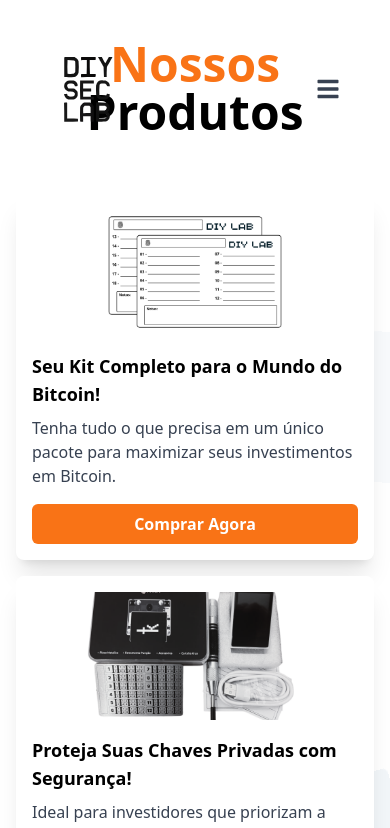
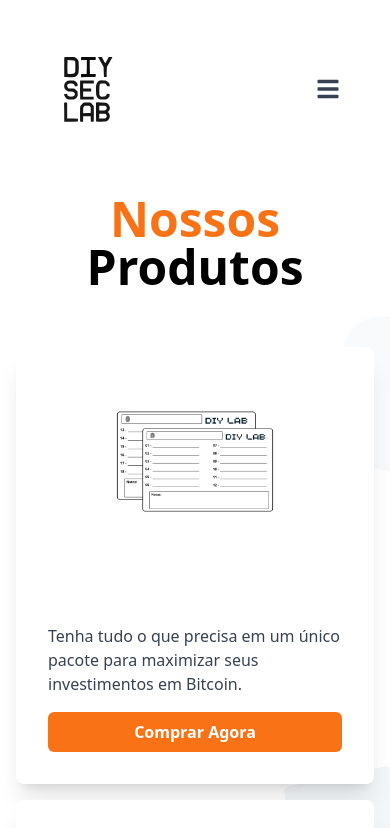
Before and after one commit to Lucasqc04/john-galt, a React (Vite) app: page /pt/produtos in a window 390 px wide. Shown: the top 828 px of the page. Built offline with nearby package versions, Linux system fonts and the light colour scheme; what tailwindcss-animated would draw is missing.

Commit message:
style(products): fixing responsiveness

```diff
--- a/src/view/components/Products/Products.tsx
+++ b/src/view/components/Products/Products.tsx
@@ -31,27 +31,27 @@ export function Products() {
   return (
     <>
       <BackgroundAnimatedProducts />
-      <div className="container mx-auto p-4 dark:bg-white-white">
-        <div className="text-center mb-14 mt-6">
+      <div className="container mx-auto p-4 dark:bg-white-white ">
+        <div className="text-center mb-14 mt-[50%] sm:mt-[10%]">
           <h1 className="text-5xl font-bold dark:text-white">
             <span className="text-orange-500">Nossos</span> Produtos
           </h1>
         </div>
-        <div className="grid grid-cols-1 sm:grid-cols-2 lg:grid-cols-3 gap-4">
+        <div className="grid grid-cols-1 sm:grid-cols-2 lg:grid-cols-3 gap-4 ">
           {products.map((product) => (
             <div
               key={product.id}
-              className="bg-white p-4 rounded-lg shadow-xl flex flex-col"
+              className="bg-white dark:bg-slate-700 p-8 rounded-lg shadow-xl flex flex-col "
             >
               <img
                 src={product.img}
                 alt={product.title}
-                className="mb-4 rounded h-32 object-cover"
+                className="mb-4 rounded h-42 object-cover"
               />
-              <h1 className="text-lg font-semibold mb-2 flex-grow">
+              <h1 className="text-lg text-white  font-semibold mb-2 flex-grow">
                 {product.title}
               </h1>
-              <p className="text-gray-700 mb-4 flex-grow">
+              <p className="dark:text-white text-gray-700 mb-4 flex-grow">
                 {product.description}
               </p>
               <button className="w-full font-bold bg-orange-500  text-white dark:text-white py-2 rounded-md hover:bg-orange-600 transition-colors">
--- a/src/view/layout/Footer.tsx
+++ b/src/view/layout/Footer.tsx
@@ -5,7 +5,7 @@ export function Footer() {
   const { t } = useTranslation();
 
   return (
-    <footer className="bg-slate-100 dark:bg-gray-800">
+    <footer className="bg-slate-100 dark:bg-gray-800 ">
       <div className="w-full max-w-screen-xl mx-auto p-4 md:py-8">
         <div className="sm:flex sm:items-center sm:justify-between">
           <a
--- a/src/view/layout/Header/Header.tsx
+++ b/src/view/layout/Header/Header.tsx
@@ -15,8 +15,10 @@ export default function Header() {
         className="w-full flex items-center justify-between p-6 lg:px-8"
       >
         <div className="flex lg:flex-1 justify-center lg:justify-start">
-          <img src={Logo} alt="" className="w-24 h-22" />
-          <span className="sr-only">DIY LAB</span>
+          <a href="/">
+            <img src={Logo} alt="" className="w-24 h-22" />
+            <span className="sr-only">DIY LAB</span>
+          </a>
         </div>
 
         <div className="flex lg:hidden">
--- a/src/view/styles/Products/Products.styles.tsx
+++ b/src/view/styles/Products/Products.styles.tsx
@@ -1,6 +1,6 @@
 export function BackgroundAnimatedProducts() {
   return (
-    <div className="absolute -z-10 w-full h-[180%] md:h-screen bg-primary-light dark:bg-primary-dark">
+    <div className="absolute -z-10 w-full h-[200%] md:h-screen bg-primary-light dark:bg-primary-dark">
       <ul className="circles absolute top-0 left-0 w-full min-h-screen overflow-hidden">
         <li className="bg-slate-100 dark:bg-slate-700"></li>
         <li className="bg-slate-100 dark:bg-slate-700"></li>
```
Also changed, not shown: 1 other file (tests, documents, lock files or other folders).
